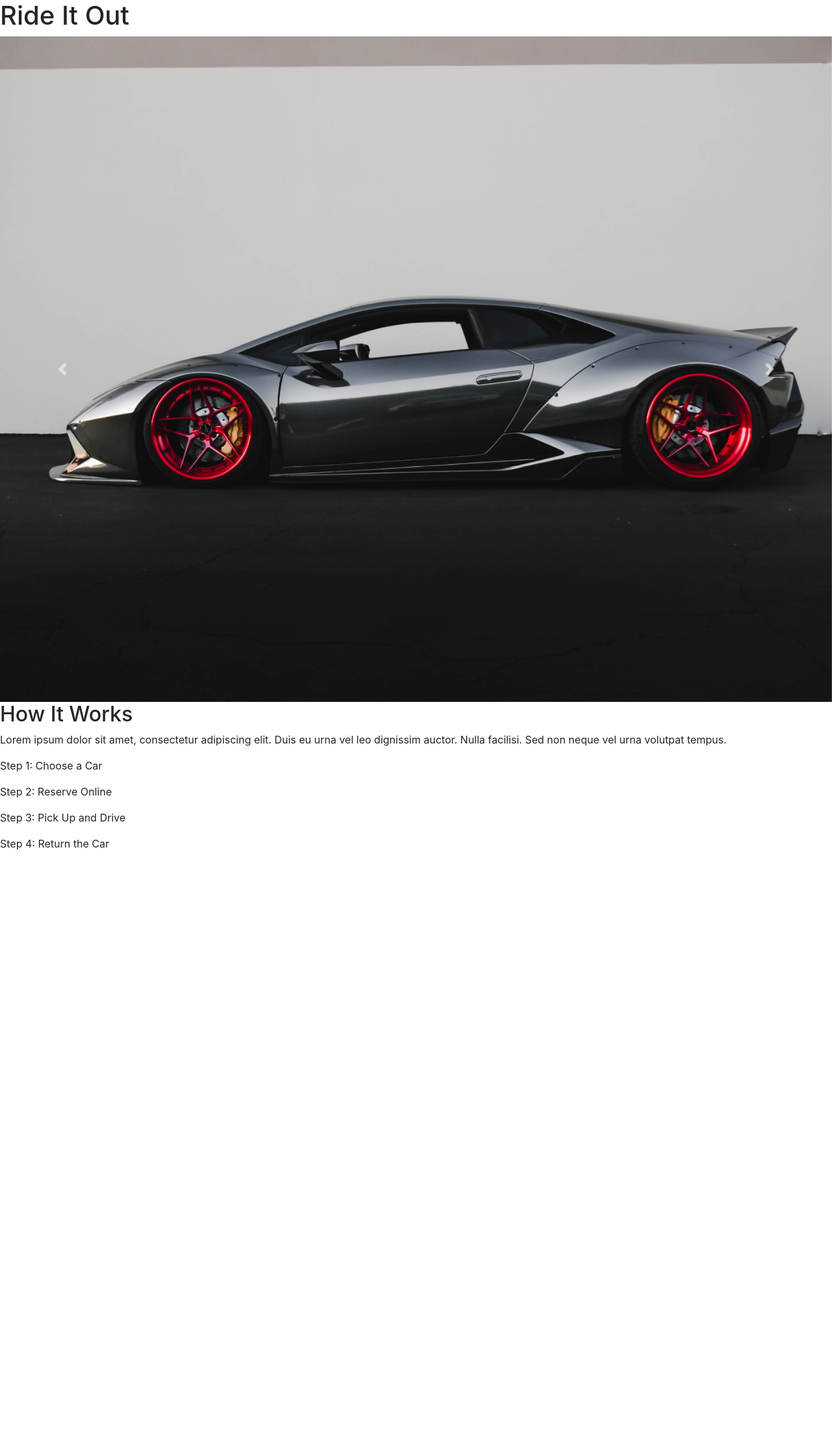
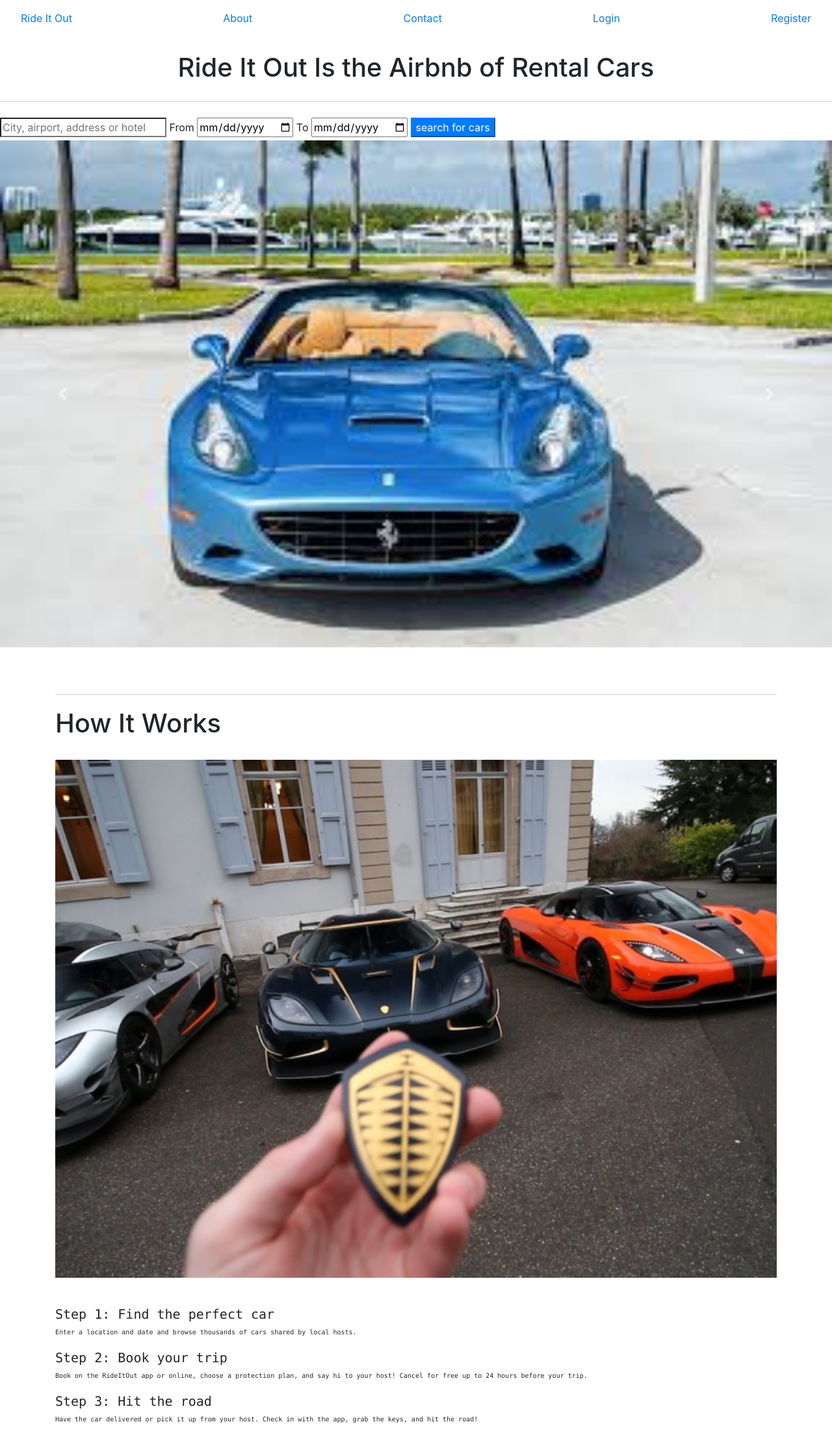
Before and after one commit to Codeup-Capstone-BlingShare/RideItOut, a Spring Boot app: page / in a window 1280 px wide. Shown: the whole page at 65% size. Before the commit the page ends 1308 px from the top, so only its background shows below. Run offline with Spring Boot 4, Linux system fonts and the light colour scheme; some of the project's set-up classes (security, data sources, template engines, error pages and the like) are left out, and stand-ins take their place.

Commit message:
Edited home.html, carousel.js, style.css

```diff
--- a/src/main/resources/static/css/style.css
+++ b/src/main/resources/static/css/style.css
@@ -1,13 +1,61 @@
 /* Set the desired height for the carousel */
 .carousel-item {
-    height: 400px;
+    height: auto;
 }
 
 /* Center the content vertically and horizontally */
 .carousel-item img {
-    object-fit: contain;
+    object-fit: cover;
     width: 100%;
     height: 100%;
     display: block;
     margin: 0 auto;
 }
+
+.container {
+    text-align: justify-all;
+}
+
+.steps-container {
+    list-style-type: none;
+    padding: 0;
+}
+
+.step {
+    margin: 20px 0;
+}
+
+.header {
+    border-bottom: 1px solid #ccc;
+    padding-bottom: 20px;
+}
+
+html {
+    box-sizing: border-box;
+}
+
+.cover {
+    position: relative;
+}
+
+.container h1 {
+    border-top: 1px solid #ccc;
+    padding-top: 20px;
+}
+.container img {
+    width: 100%;
+}
+
+/* Reduce font size for steps */
+.steps-container li.step p {
+    font-optical-sizing: auto;
+    font-family:"Lucida Console", "Courier New", monospace;
+    font-size: 10px;
+}
+
+/* Make <h2> elements bold and use a different font */
+.steps-container li.step h2 {
+    font-weight: lighter;
+    font-family:"Lucida Console", "Courier New", monospace;
+    font-size: 20px;
+}
--- a/src/main/resources/static/js/carousel.js
+++ b/src/main/resources/static/js/carousel.js
@@ -1 +1,18 @@
 $('.carousel').carousel();
+
+function showAnswer() {
+	var dropdown = document.getElementById("questionDropdown");
+	var selectedValue = dropdown.value;
+	var answerContainer = document.getElementById("answerContainer");
+
+	// Hide all answers
+	var answers = answerContainer.getElementsByClassName("answer");
+	for (var i = 0; i < answers.length; i++) {
+		answers[i].classList.add("hidden");
+	}
+
+	// Show selected answer
+	if (selectedValue) {
+		document.getElementById(selectedValue).classList.remove("hidden");
+	}
+}
--- a/src/main/resources/templates/home.html
+++ b/src/main/resources/templates/home.html
@@ -1,23 +1,41 @@
 
 <!DOCTYPE html>
-<html>
+<html lang="en">
 <head>
-	<link href="https://stackpath.bootstrapcdn.com/bootstrap/4.3.1/css/bootstrap.min.css"
-	      rel="stylesheet" />
+	<link href="https://stackpath.bootstrapcdn.com/bootstrap/4.3.1/css/bootstrap.min.css" rel="stylesheet" />
 	<script src="https://cdnjs.cloudflare.com/ajax/libs/jquery/3.3.1/jquery.min.js">
 	</script>
 	<script src="https://cdnjs.cloudflare.com/ajax/libs/popper.js/1.14.7/umd/popper.min.js">
 	</script>
 	<script src="https://stackpath.bootstrapcdn.com/bootstrap/4.3.1/js/bootstrap.min.js">
 	</script>
+	<title>Landing Page</title>
+	<link rel="stylesheet" th:href="@{/css/style.css}">
+	<script src="../static/js/carousel.js"></script>
 </head>
 <body>
-<h1>Ride It Out</h1>
+<div th:replace="/partials/navbar :: navbar"></div>
+<br>
+<div class="header d-flex justify-content-center">
+<h1>Ride It Out Is the Airbnb of Rental Cars</h1>
+</div>
+<br>
+<div class="cover">
+	<form action="#" class="flex-form">
+		<input type="search" class="destination" placeholder="City, airport, address or hotel">
 
+		<label>From</label>
+		<input type="date" id="from">
+
+		<label>To</label>
+		<input type="date" id="to">
+		<input type="submit" class="btn-primary" value="search for cars">
+	</form>
+</div>
 <div id="carouselExampleFade" class="carousel slide carousel-fade" data-ride="carousel">
 	<div class="carousel-inner">
 		<div class="carousel-item active">
-			<img class="d-block w-100 cropped-img" src="/img/image1.jpeg" alt="First slide">
+			<img class="d-block w-100 cropped-img" src="/img/images.6.jpeg" alt="First slide">
 		</div>
 		<div class="carousel-item">
 			<img class="d-block w-100 cropped-img" src="/img/image2.jpeg" alt="Second slide">
@@ -49,14 +67,29 @@
 		<span class="sr-only">Next</span>
 	</a>
 	</div>
-<div class="how-it-works">
-	<h2>How It Works</h2>
-	<p>Lorem ipsum dolor sit amet, consectetur adipiscing elit. Duis eu urna vel leo dignissim auctor. Nulla facilisi. Sed non neque vel urna volutpat tempus.</p>
-	<p>Step 1: Choose a Car</p>
-	<p>Step 2: Reserve Online</p>
-	<p>Step 3: Pick Up and Drive</p>
-	<p>Step 4: Return the Car</p>
+<br><br>
+<div class="container">
+	<br>
+	<h1>How It Works</h1>
+	<br>
+	<img class="d-block w-100 cropped-img" src="/img/keys.jpeg" alt="Keys hand off">
+	<br>
+	<ol class="steps-container">
+		<li class="step">
+			<h2>Step 1: Find the perfect car</h2>
+			<p>Enter a location and date and browse thousands of cars shared by local hosts.</p>
+		</li>
+
+		<li class="step">
+			<h2>Step 2: Book your trip</h2>
+			<p>Book on the RideItOut app or online, choose a protection plan, and say hi to your host! Cancel for free up to 24 hours before your trip.</p>
+		</li>
+		<li class="step">
+			<h2>Step 3: Hit the road</h2>
+			<p>Have the car delivered or pick it up from your host. Check in with the app, grab the keys, and hit the road!</p>
+		</li>
+	</ol>
 </div>
-
+<script src="carousel.js"></script>
 </body>
 </html>
```
Also changed, not shown: src/main/resources/static/img/Handing Keys.png (added), src/main/resources/static/img/images.6.jpeg (added), src/main/resources/static/img/keys.jpeg (added).
